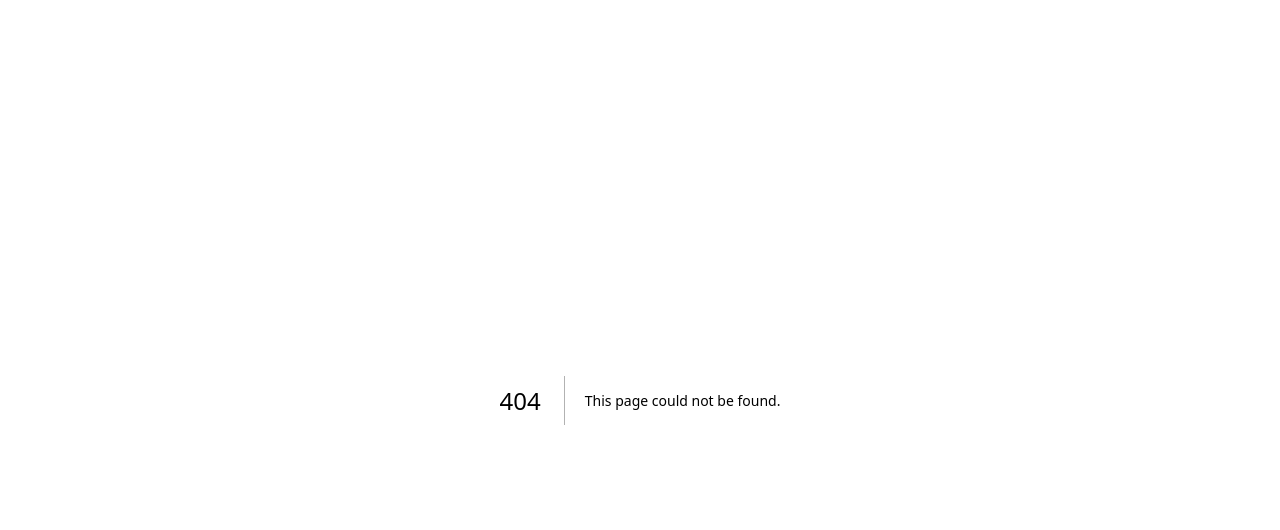
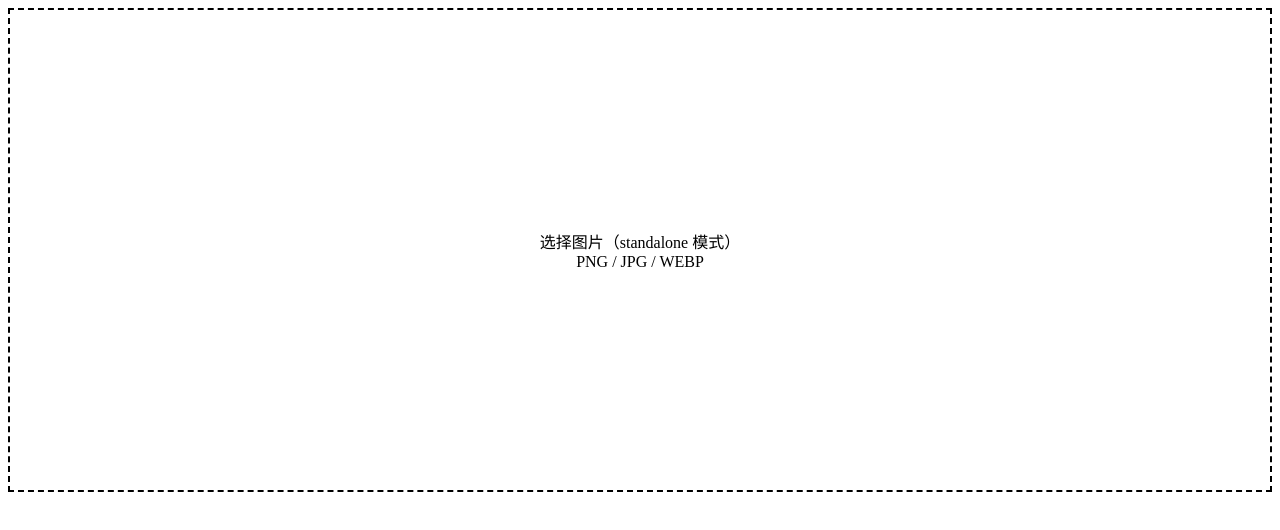
Before and after one commit to zmuleyu/avatar-editor, a Next.js app: page /standalone in a window 1280 px wide. Before the commit this address had no page. Shown: the top 530 px of the page. Built offline with nearby package versions, Linux system fonts and the light colour scheme.

Commit message:
feat(editor): /standalone route with touch-only env warning

```diff
--- /dev/null
+++ b/src/app/standalone/page.tsx
@@ -0,0 +1,20 @@
+'use client';
+import { useEffect, useMemo, useState } from 'react';
+import { EditorRoot } from '@/components/editor/EditorRoot';
+import { isTouchOnly } from '@/lib/env-detect';
+
+export default function StandalonePage() {
+  const [warn, setWarn] = useState(false);
+  const sessionId = useMemo(() => crypto.randomUUID(), []);
+  useEffect(() => { if (isTouchOnly()) setWarn(true); }, []);
+  return (
+    <main>
+      {warn && (
+        <div className="bg-amber-100 p-3 text-center text-sm text-amber-800">
+          建议在桌面浏览器使用以获得更好性能。
+        </div>
+      )}
+      <EditorRoot mode="standalone" sessionId={sessionId} trustedOrigins={[]} />
+    </main>
+  );
+}
--- /dev/null
+++ b/src/lib/env-detect.ts
@@ -0,0 +1,5 @@
+export function isTouchOnly(win: Window = window): boolean {
+  const touch = 'ontouchstart' in win;
+  const fine = typeof win.matchMedia === 'function' && win.matchMedia('(pointer: fine)').matches;
+  return touch && !fine;
+}
```
Also changed, not shown: 1 other file (tests, documents, lock files or other folders).
